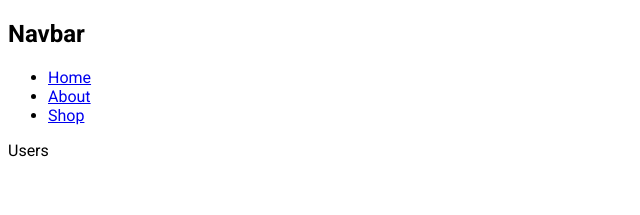
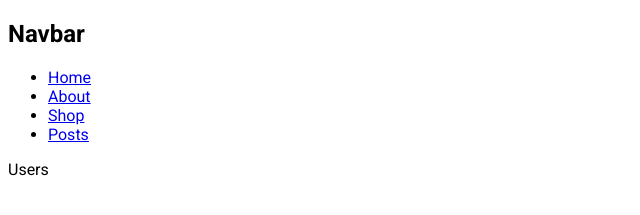
Before and after one commit to jlcarrascof/NextJs-Fundamentals, a Next.js app in the folder mynextproject/: page / in a window 1280 px wide. Shown: the top 215 px of the page, without its empty margins (0-640 px from the left). Built offline with nearby package versions, Linux system fonts and the light colour scheme.

Commit message:
Create Posts option in NavBar

```diff
--- a/mynextproject/components/Navbar.jsx
+++ b/mynextproject/components/Navbar.jsx
@@ -15,6 +15,9 @@ export default function Navbar() {
             <li>
                 <Link href="/shop">Shop</Link>
             </li>
+            <li>
+                <Link href="/posts">Posts</Link>
+            </li>
         </ul>
     </nav>
   );
```
